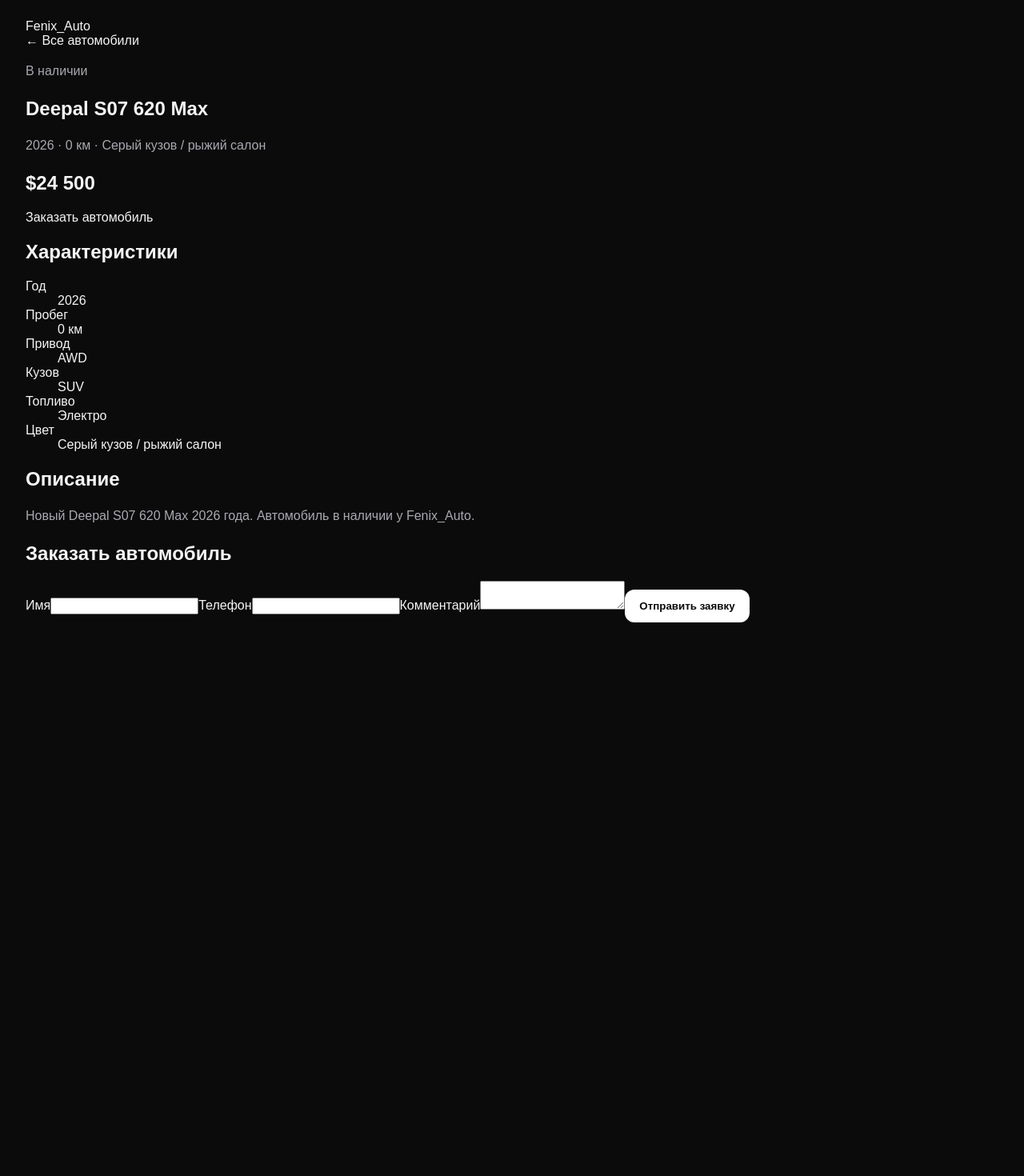
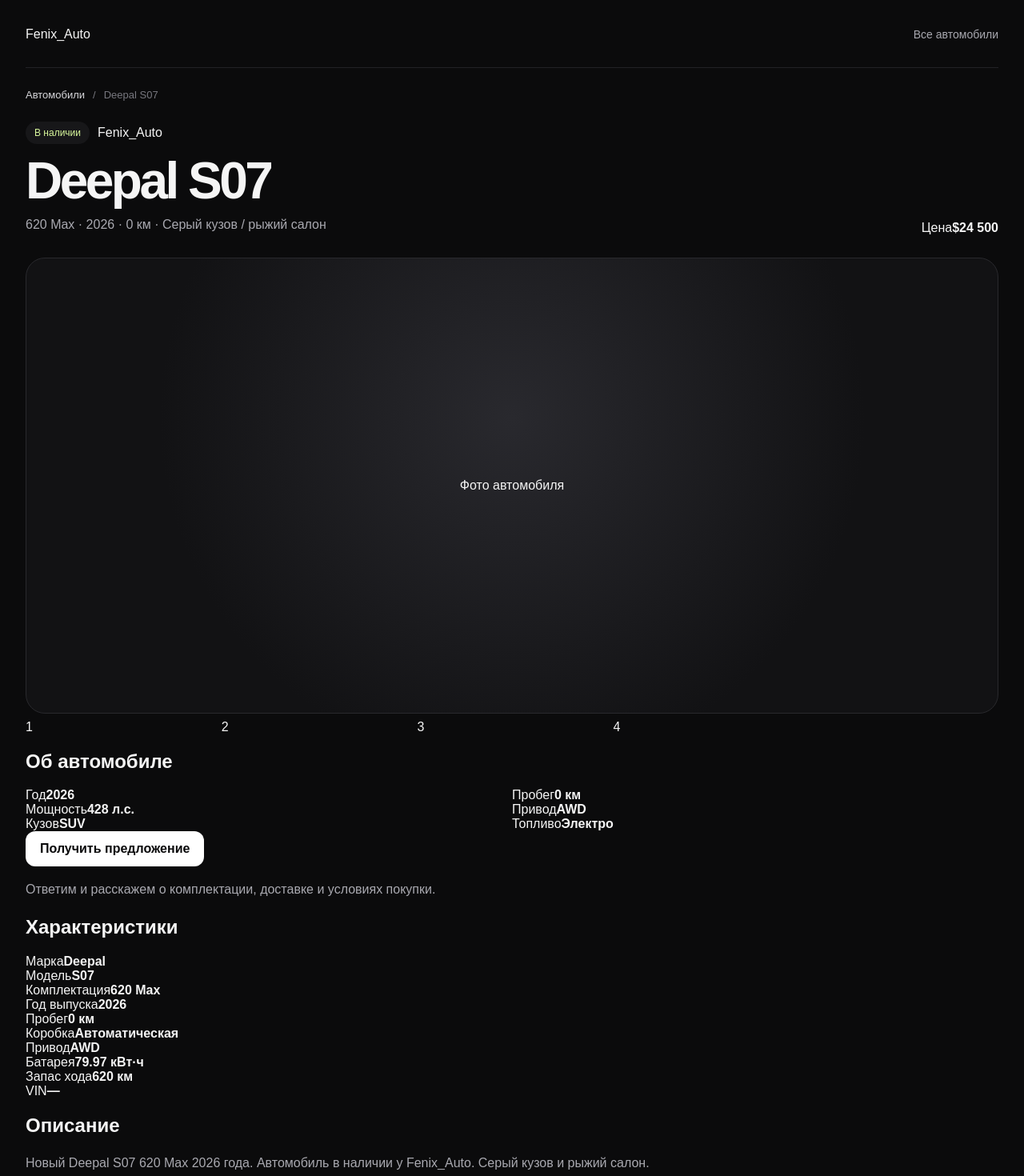
Before and after one commit to vladislavleshkevich1-ship-it/fenixauto-auto-platform, a Next.js app in the folder frontend/: page /cars/deepal-s07-620-max-2026-demo in a window 1280 px wide. Shown: the top 1470 px of the page at 80% size. Before the commit the page ends 802 px from the top, so only its background shows below. Built offline with nearby package versions, Linux system fonts and the light colour scheme.

Commit message:
feat: expand vehicle detail page with marketplace-style information layout

```diff
--- a/frontend/app/cars/[slug]/page.tsx
+++ b/frontend/app/cars/[slug]/page.tsx
@@ -1,4 +1,7 @@
+import { notFound } from "next/navigation";
+
 const demoCar = {
+  slug: "deepal-s07-620-max-2026-demo",
   brand: "Deepal",
   model: "S07",
   trim: "620 Max",
@@ -6,60 +9,49 @@
   mileage: "0 км",
   price: "$24 500",
   status: "В наличии",
+  source: "Fenix_Auto",
   color: "Серый кузов / рыжий салон",
   drivetrain: "AWD",
   body: "SUV",
   fuel: "Электро",
+  power: "428 л.с.",
+  transmission: "Автоматическая",
+  battery: "79.97 кВт·ч",
+  range: "620 км",
+  vin: "—",
+  description: "Новый Deepal S07 620 Max 2026 года. Автомобиль в наличии у Fenix_Auto. Серый кузов и рыжий салон.",
+  equipment: ["Адаптивный круиз-контроль", "Система удержания в полосе", "Камеры кругового обзора", "Панорамная крыша", "Бесключевой доступ", "Электропривод багажника"],
 };
 
-export default async function VehiclePage({
-  params,
-}: {
-  params: Promise<{ slug: string }>;
-}) {
-  await params;
+export default async function VehiclePage({ params }: { params: Promise<{ slug: string }> }) {
+  const { slug } = await params;
+  if (slug !== demoCar.slug) notFound();
 
   return (
-    <main>
-      <header>
-        <a href="/">Fenix_Auto</a>
-        <nav><a href="/cars">← Все автомобили</a></nav>
-      </header>
+    <main className="vehicle-page">
+      <header className="site-header"><a className="logo" href="/">Fenix_Auto</a><nav><a href="/cars">Все автомобили</a></nav></header>
+      <div className="breadcrumbs"><a href="/cars">Автомобили</a><span>/</span><span>{demoCar.brand} {demoCar.model}</span></div>
 
-      <section>
-        <p>{demoCar.status}</p>
-        <h1>{demoCar.brand} {demoCar.model} {demoCar.trim}</h1>
-        <p>{demoCar.year} · {demoCar.mileage} · {demoCar.color}</p>
-        <h2>{demoCar.price}</h2>
-        <a href="#request">Заказать автомобиль</a>
+      <section className="vehicle-heading">
+        <div><div className="status-row"><span className="status">{demoCar.status}</span><span>{demoCar.source}</span></div><h1>{demoCar.brand} {demoCar.model}</h1><p className="vehicle-subtitle">{demoCar.trim} · {demoCar.year} · {demoCar.mileage} · {demoCar.color}</p></div>
+        <div className="price"><span>Цена</span><strong>{demoCar.price}</strong></div>
       </section>
 
-      <section>
-        <h2>Характеристики</h2>
-        <dl>
-          <dt>Год</dt><dd>{demoCar.year}</dd>
-          <dt>Пробег</dt><dd>{demoCar.mileage}</dd>
-          <dt>Привод</dt><dd>{demoCar.drivetrain}</dd>
-          <dt>Кузов</dt><dd>{demoCar.body}</dd>
-          <dt>Топливо</dt><dd>{demoCar.fuel}</dd>
-          <dt>Цвет</dt><dd>{demoCar.color}</dd>
-        </dl>
+      <section className="vehicle-top-grid">
+        <div className="gallery"><div className="gallery-main"><div className="image-placeholder">Фото автомобиля</div></div><div className="gallery-thumbs"><div className="thumb active">1</div><div className="thumb">2</div><div className="thumb">3</div><div className="thumb">4</div></div></div>
+        <aside className="summary-card"><h2>Об автомобиле</h2><div className="spec-grid">
+          <div><span>Год</span><strong>{demoCar.year}</strong></div><div><span>Пробег</span><strong>{demoCar.mileage}</strong></div><div><span>Мощность</span><strong>{demoCar.power}</strong></div><div><span>Привод</span><strong>{demoCar.drivetrain}</strong></div><div><span>Кузов</span><strong>{demoCar.body}</strong></div><div><span>Топливо</span><strong>{demoCar.fuel}</strong></div>
+        </div><a className="primary-button" href="#request">Получить предложение</a><p className="muted">Ответим и расскажем о комплектации, доставке и условиях покупки.</p></aside>
       </section>
 
-      <section>
-        <h2>Описание</h2>
-        <p>Новый Deepal S07 620 Max 2026 года. Автомобиль в наличии у Fenix_Auto.</p>
-      </section>
-
-      <section id="request">
-        <h2>Заказать автомобиль</h2>
-        <form>
-          <label>Имя<input name="name" required /></label>
-          <label>Телефон<input name="phone" required /></label>
-          <label>Комментарий<textarea name="message" /></label>
-          <button type="submit">Отправить заявку</button>
-        </form>
-      </section>
+      <section className="content-grid"><div>
+        <section className="info-section"><h2>Характеристики</h2><div className="details-list">
+          <div><span>Марка</span><strong>{demoCar.brand}</strong></div><div><span>Модель</span><strong>{demoCar.model}</strong></div><div><span>Комплектация</span><strong>{demoCar.trim}</strong></div><div><span>Год выпуска</span><strong>{demoCar.year}</strong></div><div><span>Пробег</span><strong>{demoCar.mileage}</strong></div><div><span>Коробка</span><strong>{demoCar.transmission}</strong></div><div><span>Привод</span><strong>{demoCar.drivetrain}</strong></div><div><span>Батарея</span><strong>{demoCar.battery}</strong></div><div><span>Запас хода</span><strong>{demoCar.range}</strong></div><div><span>VIN</span><strong>{demoCar.vin}</strong></div>
+        </div></section>
+        <section className="info-section"><h2>Описание</h2><p>{demoCar.description}</p></section>
+        <section className="info-section"><h2>Комплектация</h2><div className="equipment-grid">{demoCar.equipment.map(item => <div className="equipment-item" key={item}>✓ {item}</div>)}</div></section>
+      </div>
+      <aside className="request-side" id="request"><h2>Заказать автомобиль</h2><p>Оставьте контакты — менеджер Fenix_Auto свяжется с вами.</p><form><label>Имя<input name="name" placeholder="Ваше имя" required /></label><label>Телефон<input name="phone" placeholder="+375 ..." required /></label><label>Комментарий<textarea name="message" placeholder="Ваш вопрос" /></label><button type="submit">Отправить заявку</button></form></aside></section>
     </main>
   );
 }
```
